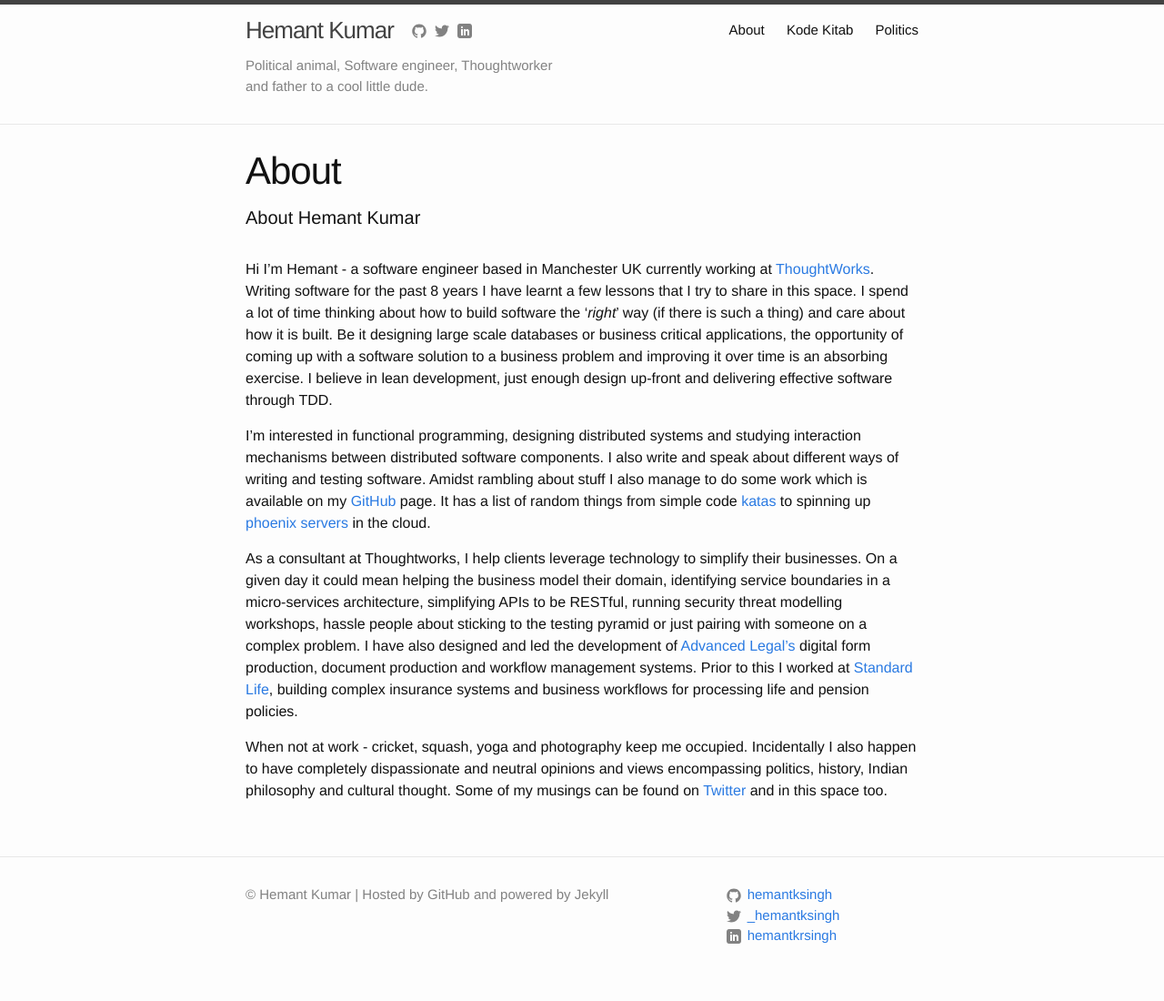
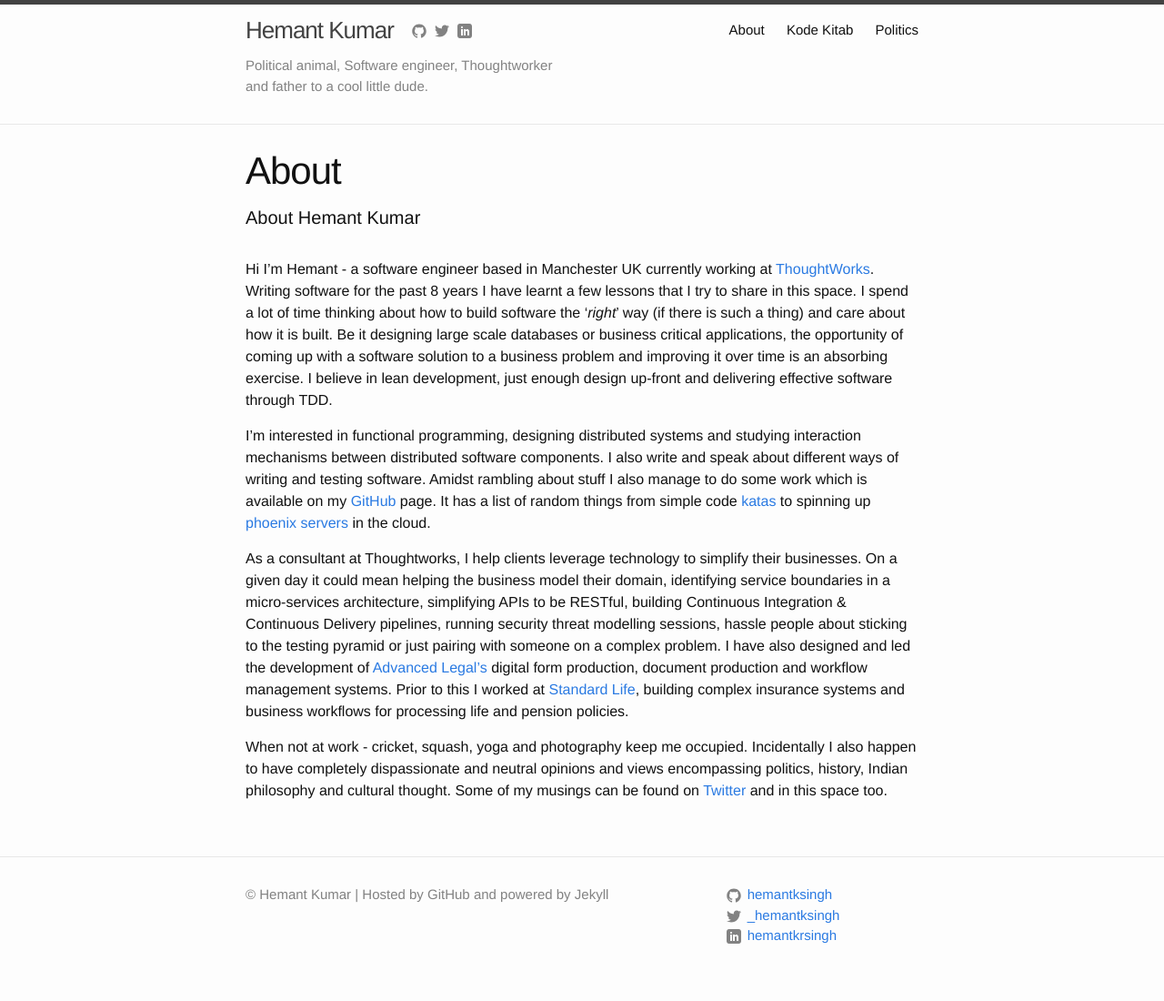
Before and after one commit to hemantksingh/hemantksingh.github.io, a Jekyll site: the page built from about.md, in a window 1280 px wide. Shown: the whole page at 91% size. Built offline with Jekyll 4.4.1, drawn with Linux system fonts in a browser that asks for light colours; Markdown is read by kramdown in place of the engine named in the settings.

Commit message:
Update about me.

```diff
--- a/about.md
+++ b/about.md
@@ -9,6 +9,6 @@
 
 I'm interested in functional programming, designing distributed systems and studying interaction mechanisms between distributed software components. I also write and speak about different ways of writing and testing software. Amidst rambling about stuff I also manage to do some work which is available on my [GitHub](https://github.com/hemantksingh) page. It has a list of random things from simple code [katas](https://github.com/hemantksingh/Katas) to spinning up [phoenix servers](http://martinfowler.com/bliki/PhoenixServer.html) in the cloud.
 
-As a consultant at Thoughtworks, I help clients leverage technology to simplify their businesses. On a given day it could mean helping the business model their domain, identifying service boundaries in a micro-services architecture, simplifying APIs to be RESTful, running security threat modelling workshops, hassle people about sticking to the testing pyramid or just pairing with someone on a complex problem. I have also designed and led the development of [Advanced Legal's](http://advanced-legal.co.uk/) digital form production, document production and workflow management systems. Prior to this I worked at [Standard Life](http://standardlife.co.uk/), building complex insurance systems and business workflows for processing life and pension policies.
+As a consultant at Thoughtworks, I help clients leverage technology to simplify their businesses. On a given day it could mean helping the business model their domain, identifying service boundaries in a micro-services architecture, simplifying APIs to be RESTful, building Continuous Integration & Continuous Delivery pipelines, running security threat modelling sessions, hassle people about sticking to the testing pyramid or just pairing with someone on a complex problem. I have also designed and led the development of [Advanced Legal's](http://advanced-legal.co.uk/) digital form production, document production and workflow management systems. Prior to this I worked at [Standard Life](http://standardlife.co.uk/), building complex insurance systems and business workflows for processing life and pension policies.
 
 When not at work - cricket, squash, yoga and photography keep me occupied. Incidentally I also happen to have completely dispassionate and neutral opinions and views encompassing politics, history, Indian philosophy and cultural thought. Some of my musings can be found on [Twitter](https://twitter.com/_hemantksingh) and in this space too.
```
